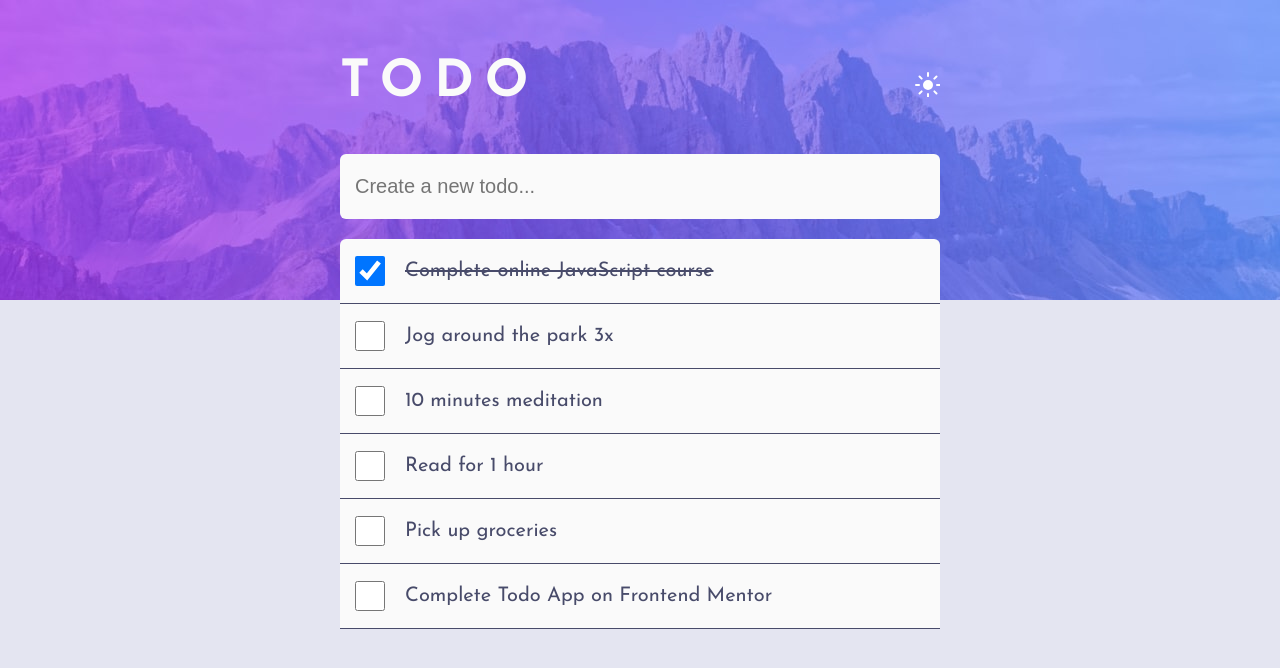
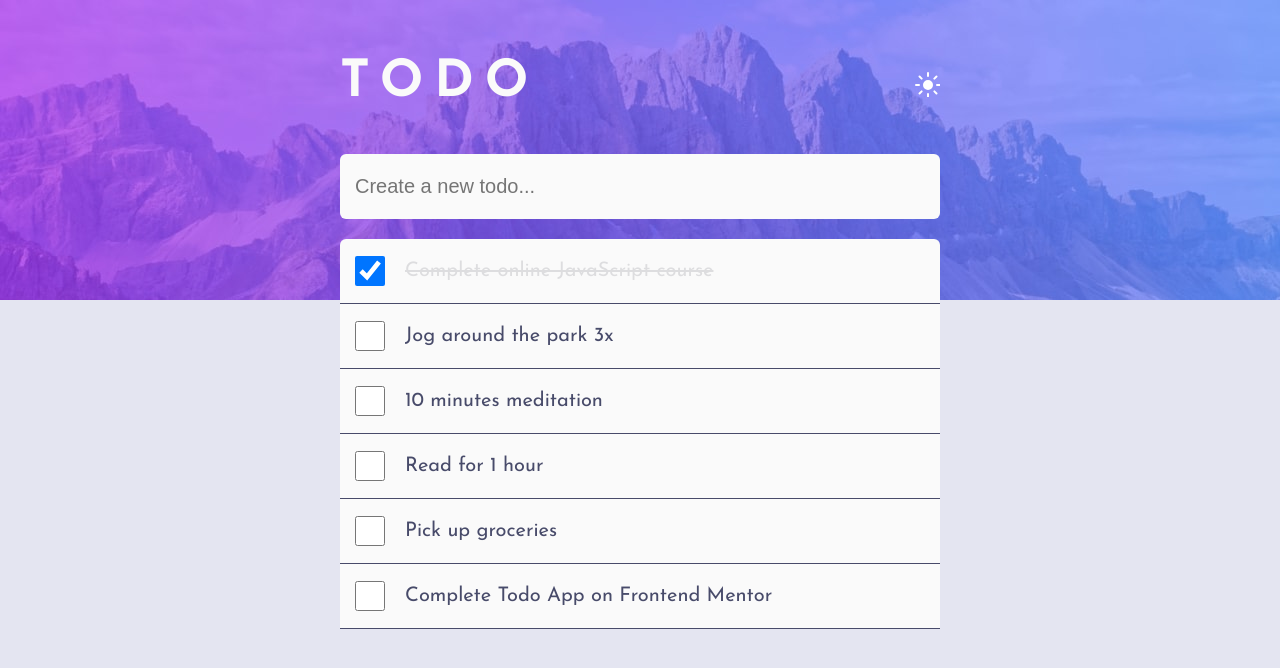
Before and after one commit to dd44it/study_projects, a React (Vite) app in the folder todo_app/: page / in a window 1280 px wide. Shown: the top 668 px of the page. Built offline with nearby package versions, Linux system fonts and the light colour scheme.

Commit message:
init: add light grey color

```diff
--- a/todo_app/src/style/index.css
+++ b/todo_app/src/style/index.css
@@ -8,6 +8,8 @@
   --clr-light-very-gray: 0, 0%, 98%;
   --clr-light-very-grayish-blue: 236, 33%, 92%;
   --clr-light-dark-grayish-blue: 235, 19%, 35%;
+  --clr-light-grayish-blue: 240, 3%, 87%;
+
 
   /* Dark Theme */
   --clr-dark-very-blue: 235, 21%, 11%;
```
